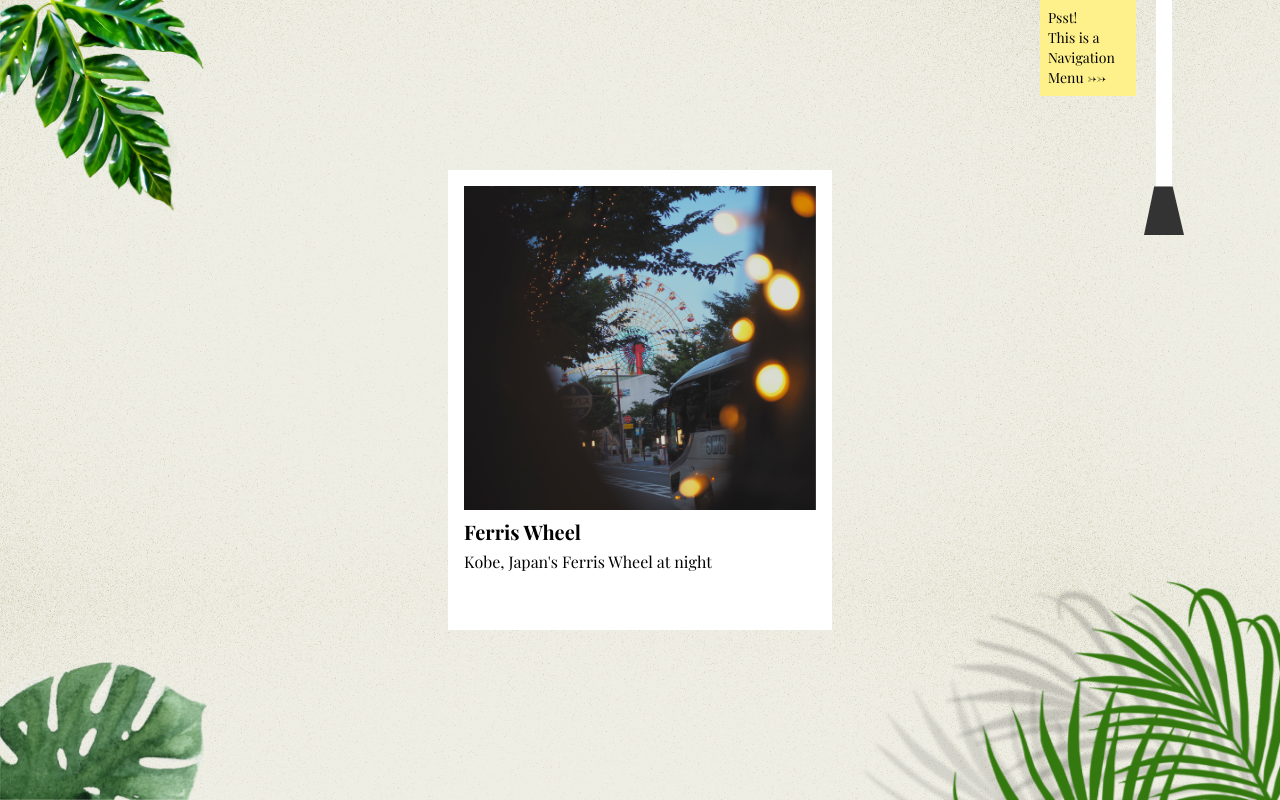
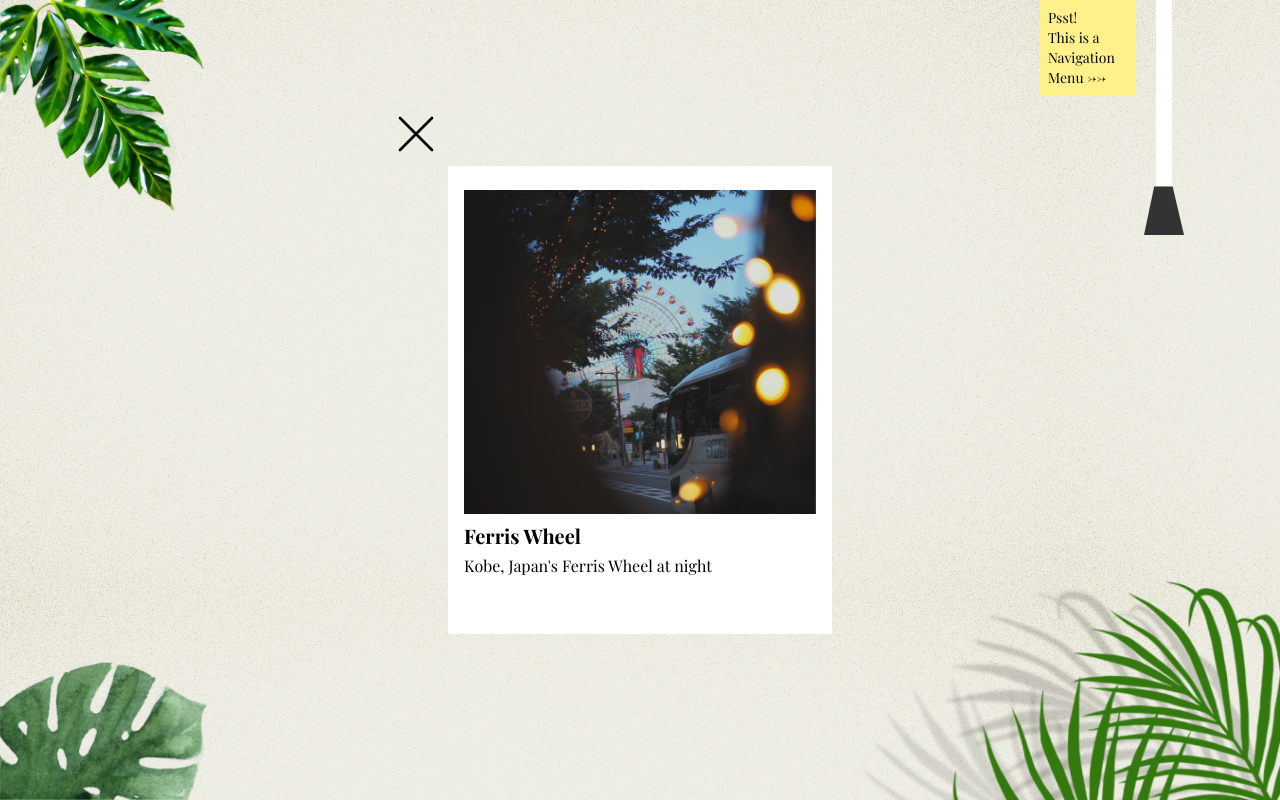
Before and after one commit to m-shao/2024-2025-portfolio, a Next.js app: page /photos/1 in a window 1280 px wide. Built offline with nearby package versions, Linux system fonts and the light colour scheme; a web font is replaced by a local one.

Commit message:
feat/polaroid enter animation

```diff
--- a/app/@polaroidModal/(.)photos/[id]/page.tsx
+++ b/app/@polaroidModal/(.)photos/[id]/page.tsx
@@ -1,11 +1,12 @@
 "use client";
 
-import Link from "next/link";
 import { useRouter } from "next/navigation";
 import { useEffect, useRef } from "react";
 
 import PolaroidPreview from "@/components/PolaroidPreview";
 import polaroids from "@/config/polaroids";
+
+import { motion } from "framer-motion";
 
 const Modal = ({ params }: { params: { id: string } }) => {
 	const router = useRouter();
@@ -19,14 +20,17 @@ const Modal = ({ params }: { params: { id: string } }) => {
 		e.target === dialogRef.current && router.back();
 
 	return (
-		<dialog
+		<motion.dialog
+			initial={{ translateY: "100vh", backgroundColor: "rgba(0 0 0 0)" }}
+			animate={{ translateY: 0, backgroundColor: "rgba(0 0 0 / 0.6)" }}
+			transition={{ duration: 0.5, ease: "easeInOut" }}
 			ref={dialogRef}
 			onClick={closeModal}
 			onClose={router.back}
 			className='backdrop:bg-black/60 backdrop:backdrop-blur-sm text-3xl'
 		>
 			<PolaroidPreview polaroid={polaroids[Number(params?.id)]} />
-		</dialog>
+		</motion.dialog>
 	);
 };
 
--- a/components/Polaroid.tsx
+++ b/components/Polaroid.tsx
@@ -1,6 +1,6 @@
 "use client";
 
-import { useState } from "react";
+import { useAnimate } from "framer-motion";
 import { useRouter } from "next/navigation";
 
 import PolaroidType from "@/types/polaroid";
@@ -15,15 +15,41 @@ type PolaroidProps = {
 const Polaroid = ({ polaroid, transform }: PolaroidProps) => {
 	const router = useRouter();
 
-	const handleClick = () => {
+	const [ref, animate] = useAnimate();
+
+	const handleClick = async () => {
+		// animate(
+		// 	ref.current,
+		// 	{ transform: "translateY(1rem)" },
+		// 	{ duration: 0.6, ease: "linear" }
+		// );
+
+		const degrees = ["40deg", "-40deg"];
+		for (let j = 0; j < 2; j++) {
+			for (let i = 0; i < degrees.length; i++) {
+				await animate(
+					ref.current,
+					{ rotate: degrees[i] },
+					{ duration: i / 5, ease: "easeInOut" }
+				);
+			}
+		}
+
+		await animate(
+			ref.current,
+			{ transform: "translateY(50vh)" },
+			{ duration: 0.5, ease: "easeIn" }
+		);
+
 		router.push(`/photos/${polaroid.id}`);
 	};
 
 	return (
 		<button
+			ref={ref}
 			onClick={handleClick}
 			className={clsx(
-				"hover:scale-[1.01] transition-all w-16 md:w-24 lg:w-[min(18vh,7rem)] xl:w-[min(18vh,9rem)] px-[1%] pt-[1%] pb-[10%] bg-gray-200 shadow-md",
+				"origin-top hover:scale-[1.01] transition-all w-16 md:w-24 lg:w-[min(18vh,7rem)] xl:w-[min(18vh,9rem)] px-[1%] pt-[1%] pb-[10%] bg-gray-200 shadow-md",
 				transform
 			)}
 		>
--- a/components/PolaroidPreview.tsx
+++ b/components/PolaroidPreview.tsx
@@ -1,5 +1,6 @@
 import PolaroidType from "@/types/polaroid";
 
+import Link from "next/link";
 import Image from "next/image";
 
 type Props = {
@@ -8,7 +9,23 @@ type Props = {
 
 const PolaroidPreview = ({ polaroid }: Props) => {
 	return (
-		<div className='p-4 w-96 bg-white space-y-2'>
+		<div className='p-4 w-96 bg-white space-y-2 relative'>
+			<Link href='/' className='absolute -top-16 -left-16'>
+				<svg
+					xmlns='http://www.w3.org/2000/svg'
+					fill='none'
+					viewBox='0 0 24 24'
+					strokeWidth={1}
+					stroke='black'
+					className='size-16'
+				>
+					<path
+						strokeLinecap='round'
+						strokeLinejoin='round'
+						d='M6 18 18 6M6 6l12 12'
+					/>
+				</svg>
+			</Link>
 			<Image src={polaroid.image} alt={polaroid.title} />
 			<div className='h-24 space-y-1'>
 				<h2 className='text-xl font-bold'>{polaroid.title}</h2>
```
